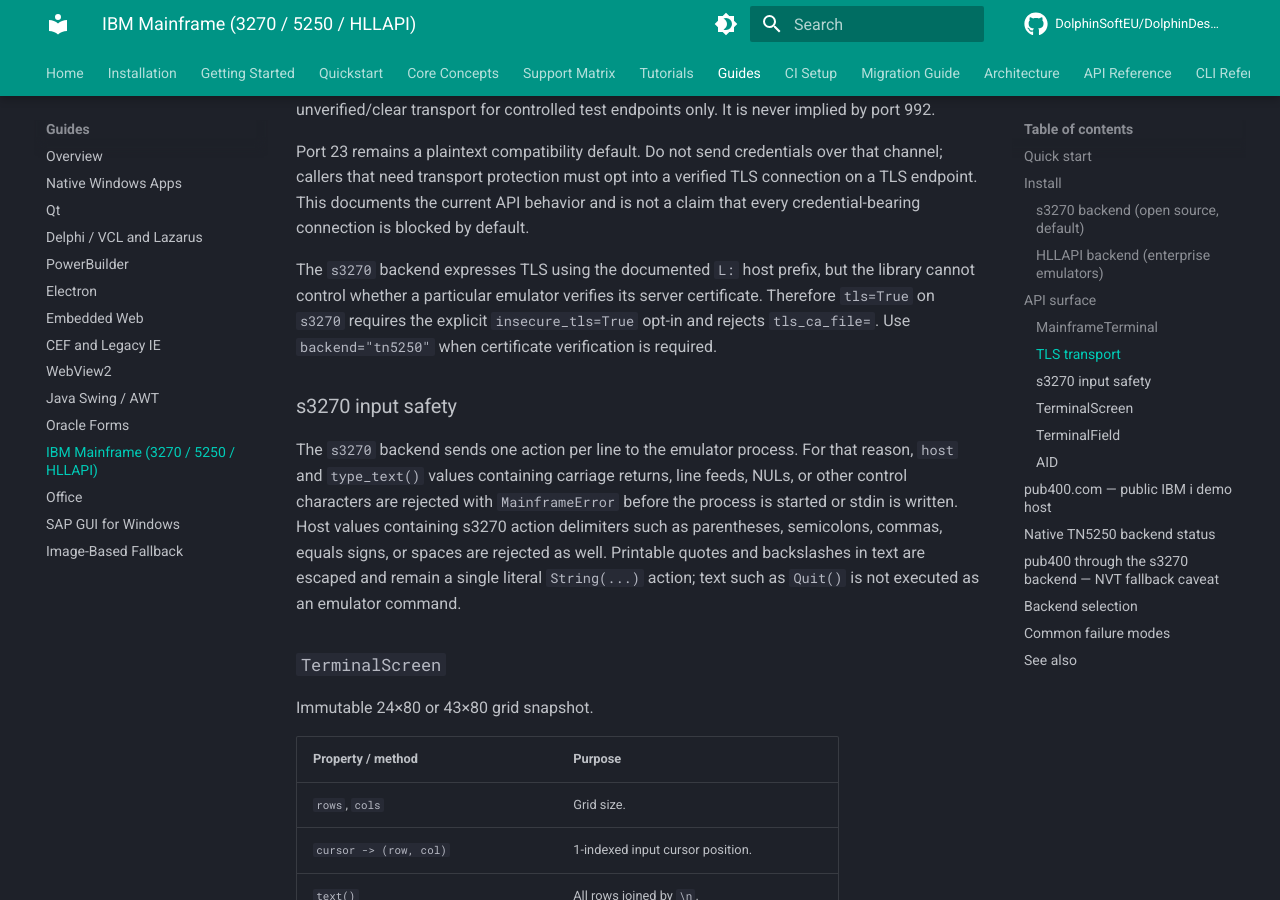
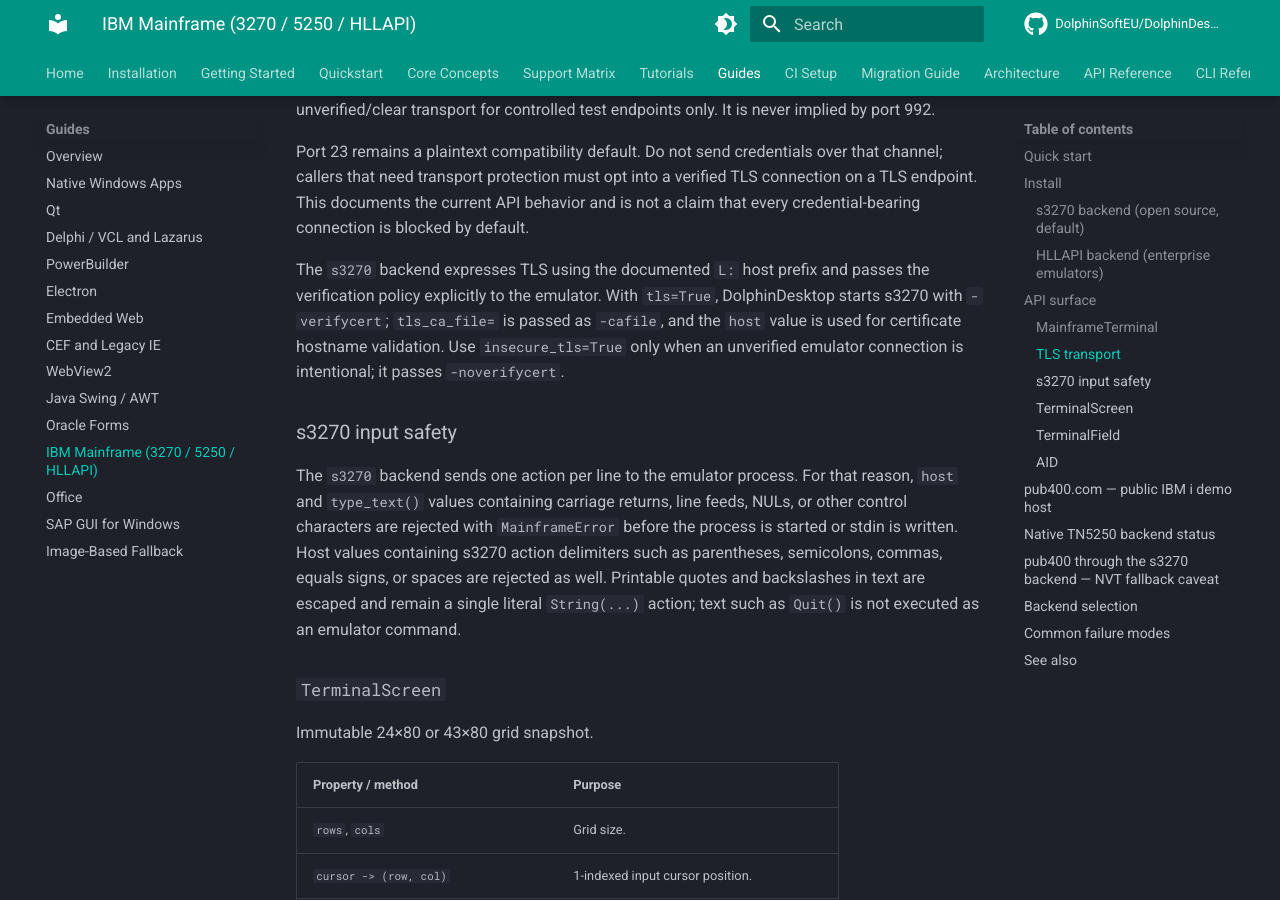
Before and after one commit to DolphinSoftEU/DolphinDesktop, an MkDocs documentation site: the page built from docs/guides/mainframe.md, in a window 1280 px wide and 900 px high, scrolled down 3455 px. Built offline with MkDocs 1.6.1 and Material for MkDocs 9.7.7, drawn with Linux system fonts in a browser that asks for light colours; comment, search, counter and statistics services are not loaded; the version menu is left out.

Commit message:
Bug fix for DESKTOP-196-200

```diff
--- a/docs/guides/mainframe.md
+++ b/docs/guides/mainframe.md
@@ -134,11 +134,12 @@
 behavior and is not a claim that every credential-bearing connection is
 blocked by default.
 
-The `s3270` backend expresses TLS using the documented `L:` host prefix, but
-the library cannot control whether a particular emulator verifies its server
-certificate. Therefore `tls=True` on `s3270` requires the explicit
-`insecure_tls=True` opt-in and rejects `tls_ca_file=`. Use `backend="tn5250"`
-when certificate verification is required.
+The `s3270` backend expresses TLS using the documented `L:` host prefix and
+passes the verification policy explicitly to the emulator. With `tls=True`,
+DolphinDesktop starts s3270 with `-verifycert`; `tls_ca_file=` is passed as
+`-cafile`, and the `host` value is used for certificate hostname validation.
+Use `insecure_tls=True` only when an unverified emulator connection is
+intentional; it passes `-noverifycert`.
 
 ### s3270 input safety
 
```
Also changed, not shown: SECURITY.md (+6 -6 lines), docs/reference/index.md (+1 -0 lines), docs/reference/mainframe.md (+2 -2 lines), 3 other files.
